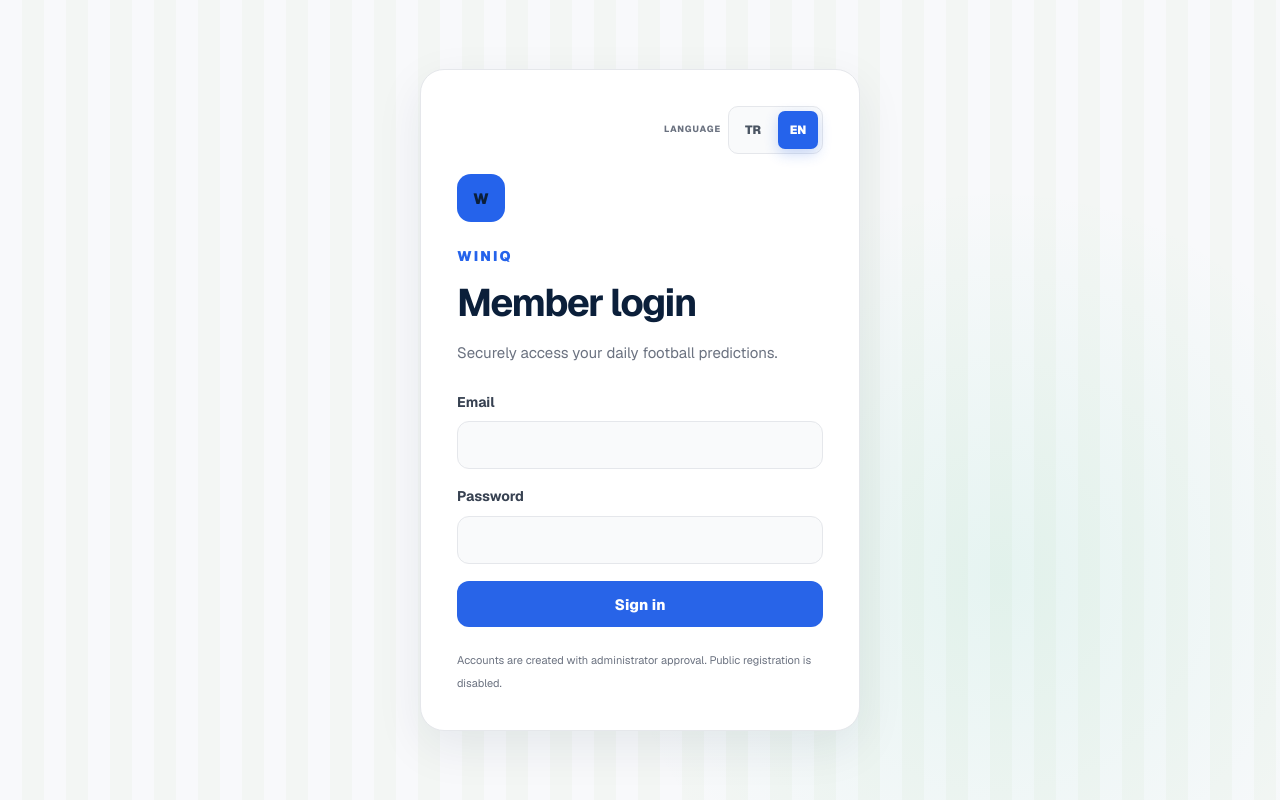
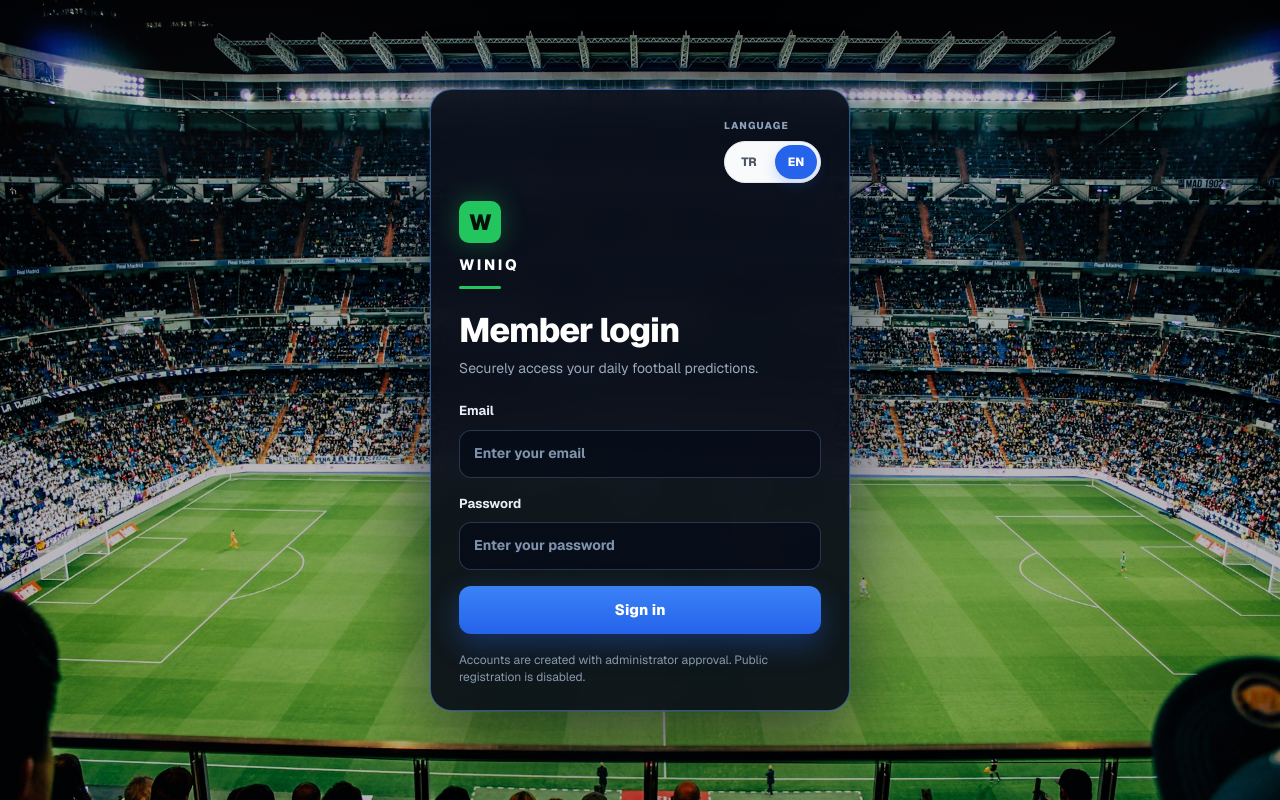
Before and after one commit to WinIQTR/winiq, a Next.js app: page /login in a window 1280 px wide. Built offline with nearby package versions, Linux system fonts and the light colour scheme.

Commit message:
Redesign member login with stadium backdrop.
Centered glass card, lime W mark, blue focus fields, and
English-source form labels for TR/EN switching.

```diff
--- /dev/null
+++ b/src/app/login/login.module.css
@@ -0,0 +1,232 @@
+.shell {
+  position: relative;
+  isolation: isolate;
+  display: grid;
+  min-height: 100vh;
+  place-items: center;
+  overflow: hidden;
+  padding: clamp(20px, 4vw, 40px);
+  color: #f5f8fc;
+  background: #05070d;
+}
+
+.backdrop {
+  position: absolute;
+  inset: 0;
+  z-index: -2;
+  overflow: hidden;
+  background:
+    radial-gradient(ellipse 55% 40% at 18% 12%, rgba(255, 255, 255, 0.22), transparent 55%),
+    radial-gradient(ellipse 50% 38% at 84% 10%, rgba(255, 255, 255, 0.18), transparent 52%),
+    radial-gradient(ellipse 45% 35% at 50% 88%, rgba(34, 197, 94, 0.18), transparent 60%),
+    #05070d;
+}
+
+.backdropImage {
+  position: absolute;
+  inset: 0;
+  object-fit: cover;
+  object-position: center 35%;
+  width: 100%;
+  height: 100%;
+  opacity: 0.72;
+  filter: saturate(1.05) contrast(1.05);
+}
+
+.backdropScrim {
+  position: absolute;
+  inset: 0;
+  z-index: -1;
+  background:
+    linear-gradient(180deg, rgba(5, 8, 14, 0.55) 0%, rgba(5, 8, 14, 0.42) 45%, rgba(5, 8, 14, 0.78) 100%),
+    radial-gradient(ellipse 70% 55% at 50% 45%, transparent 20%, rgba(5, 8, 14, 0.55) 100%);
+}
+
+.card {
+  position: relative;
+  width: min(420px, 100%);
+  border: 1px solid rgba(96, 165, 250, 0.45);
+  border-radius: 22px;
+  padding: 28px 28px 24px;
+  background: linear-gradient(165deg, rgba(10, 16, 28, 0.94), rgba(7, 12, 22, 0.92));
+  box-shadow:
+    0 0 0 1px rgba(59, 130, 246, 0.12),
+    0 28px 80px rgba(0, 0, 0, 0.55),
+    0 0 48px rgba(37, 99, 235, 0.12);
+  backdrop-filter: blur(18px);
+}
+
+.language {
+  display: flex;
+  justify-content: flex-end;
+  margin-bottom: 18px;
+}
+
+.language :global(.language-switcher) {
+  width: auto;
+  margin: 0;
+  gap: 8px;
+  align-items: center;
+}
+
+.language :global(.language-switcher > span) {
+  color: #8fa3bb;
+  font-size: 10px;
+  font-weight: 800;
+  letter-spacing: 0.12em;
+  text-transform: uppercase;
+}
+
+.language :global(.language-switcher-options) {
+  display: inline-flex;
+  min-width: 0;
+  padding: 3px;
+  border: 1px solid rgba(100, 130, 170, 0.35);
+  border-radius: 999px;
+  background: rgba(8, 14, 26, 0.9);
+}
+
+.language :global(.language-option) {
+  min-width: 42px;
+  min-height: 34px;
+  border: 0;
+  border-radius: 999px;
+  background: transparent;
+  color: #9db0c8;
+  font-size: 12px;
+  font-weight: 800;
+}
+
+.language :global(.language-option-active) {
+  background: #2563eb;
+  color: #fff;
+}
+
+.brand {
+  display: grid;
+  gap: 10px;
+  margin-bottom: 22px;
+  justify-items: start;
+}
+
+.mark {
+  display: grid;
+  width: 42px;
+  height: 42px;
+  place-items: center;
+  border-radius: 10px;
+  background: #22c55e;
+  color: #04120a;
+  font-size: 22px;
+  font-weight: 900;
+  letter-spacing: -0.04em;
+  box-shadow: 0 0 24px rgba(34, 197, 94, 0.35);
+}
+
+.brandName {
+  margin: 0;
+  color: #fff;
+  font-size: 15px;
+  font-weight: 800;
+  letter-spacing: 0.18em;
+}
+
+.brandRule {
+  width: 42px;
+  height: 3px;
+  border-radius: 999px;
+  background: #22c55e;
+}
+
+.title {
+  margin: 0 0 8px;
+  color: #fff;
+  font-size: clamp(28px, 4vw, 34px);
+  font-weight: 800;
+  letter-spacing: -0.03em;
+  line-height: 1.15;
+}
+
+.lede {
+  margin: 0 0 22px;
+  color: #9aa8bc;
+  font-size: 14px;
+  line-height: 1.5;
+}
+
+.form {
+  display: grid;
+  gap: 16px;
+  margin: 0 0 18px;
+}
+
+.form label {
+  display: grid;
+  gap: 8px;
+  color: #e8eef8;
+  font-size: 13px;
+  font-weight: 700;
+}
+
+.form input {
+  min-height: 48px;
+  padding: 0 14px;
+  border: 1px solid rgba(100, 130, 170, 0.35);
+  border-radius: 12px;
+  outline: none;
+  background: rgba(8, 14, 26, 0.92);
+  color: #f5f8fc;
+  font-size: 14px;
+  transition: border-color 0.15s ease, box-shadow 0.15s ease;
+}
+
+.form input::placeholder {
+  color: #7f93ad;
+}
+
+.form input:focus {
+  border-color: #3b82f6;
+  box-shadow: 0 0 0 3px rgba(59, 130, 246, 0.22);
+}
+
+.error {
+  margin: 0;
+  color: #ff9b9b;
+  font-size: 13px;
+}
+
+.submit {
+  min-height: 48px;
+  border: 0;
+  border-radius: 12px;
+  background: linear-gradient(180deg, #3b82f6 0%, #2563eb 100%);
+  color: #fff;
+  font-size: 15px;
+  font-weight: 800;
+  cursor: pointer;
+  box-shadow: 0 10px 28px rgba(37, 99, 235, 0.35);
+}
+
+.submit:hover:not(:disabled),
+.submit:focus-visible {
+  background: linear-gradient(180deg, #4b8fff 0%, #2f6fed 100%);
+  outline: none;
+}
+
+.submit:disabled {
+  opacity: 0.65;
+  cursor: wait;
+}
+
+.footnote {
+  display: block;
+  color: #8799ae;
+  font-size: 12px;
+  line-height: 1.45;
+}
+
+@media (max-width: 480px) {
+  .card {
+    padding: 22px 18px 20px;
+  }
+}
--- a/src/app/login/page.tsx
+++ b/src/app/login/page.tsx
@@ -1,21 +1,48 @@
+import Image from "next/image";
+
+import { LanguageSwitcher } from "@/components/language-switcher";
 import { LoginForm } from "@/components/login-form";
-import { LanguageSwitcher } from "@/components/language-switcher";
+
+import styles from "./login.module.css";
 
 export default function LoginPage() {
   return (
-    <main className="login-shell">
-      <section className="login-card">
-        <div className="login-language"><LanguageSwitcher /></div>
-        <div className="login-mark" data-no-translate>
-          W
+    <main className={styles.shell}>
+      <div className={styles.backdrop} aria-hidden>
+        <Image
+          className={styles.backdropImage}
+          src="/brand/login-stadium.jpg"
+          alt=""
+          fill
+          priority
+          sizes="100vw"
+        />
+        <div className={styles.backdropScrim} />
+      </div>
+
+      <section className={styles.card}>
+        <div className={styles.language}>
+          <LanguageSwitcher />
         </div>
-        <p className="member-eyebrow" data-no-translate>
-          WINIQ
-        </p>
-        <h1>Member login</h1>
-        <p>Securely access your daily football predictions.</p>
-        <LoginForm />
-        <small>Accounts are created with administrator approval. Public registration is disabled.</small>
+
+        <div className={styles.brand}>
+          <div className={styles.mark} data-no-translate>
+            W
+          </div>
+          <p className={styles.brandName} data-no-translate>
+            WINIQ
+          </p>
+          <span className={styles.brandRule} aria-hidden />
+        </div>
+
+        <h1 className={styles.title}>Member login</h1>
+        <p className={styles.lede}>Securely access your daily football predictions.</p>
+
+        <LoginForm className={styles.form} submitClassName={styles.submit} errorClassName={styles.error} />
+
+        <small className={styles.footnote}>
+          Accounts are created with administrator approval. Public registration is disabled.
+        </small>
       </section>
     </main>
   );
--- a/src/components/login-form.tsx
+++ b/src/components/login-form.tsx
@@ -2,7 +2,15 @@
 
 import { FormEvent, useState } from "react";
 
-export function LoginForm() {
+export function LoginForm({
+  className = "login-form",
+  submitClassName,
+  errorClassName = "login-error",
+}: {
+  className?: string;
+  submitClassName?: string;
+  errorClassName?: string;
+}) {
   const [message, setMessage] = useState("");
   const [submitting, setSubmitting] = useState(false);
 
@@ -31,23 +39,39 @@ export function LoginForm() {
       return;
     }
 
-    setMessage(result.message ?? "Giriş yapılamadı.");
+    setMessage(result.message ?? "Sign-in failed.");
     setSubmitting(false);
   }
 
   return (
-    <form className="login-form" onSubmit={submit}>
+    <form className={className} onSubmit={submit}>
       <label>
-        E-posta
-        <input name="email" type="email" autoComplete="email" required />
+        Email
+        <input
+          name="email"
+          type="email"
+          autoComplete="email"
+          required
+          placeholder="Enter your email"
+        />
       </label>
       <label>
-        Şifre
-        <input name="password" type="password" autoComplete="current-password" required />
+        Password
+        <input
+          name="password"
+          type="password"
+          autoComplete="current-password"
+          required
+          placeholder="Enter your password"
+        />
       </label>
-      {message ? <p className="login-error" role="alert">{message}</p> : null}
-      <button type="submit" disabled={submitting}>
-        {submitting ? "Kontrol ediliyor…" : "Giriş yap"}
+      {message ? (
+        <p className={errorClassName} role="alert">
+          {message}
+        </p>
+      ) : null}
+      <button className={submitClassName} type="submit" disabled={submitting}>
+        {submitting ? "Signing in…" : "Sign in"}
       </button>
     </form>
   );
--- a/src/i18n/dictionaries.ts
+++ b/src/i18n/dictionaries.ts
@@ -513,8 +513,12 @@ entries.push(
   { en: "Securely access your daily football predictions.", tr: "Günlük futbol tahminlerinize güvenli biçimde ulaşın." },
   { en: "Accounts are created with administrator approval. Public registration is disabled.", tr: "Hesaplar yönetici onayıyla oluşturulur. Açık üyelik kapalıdır." },
   { en: "Password", tr: "Şifre" },
+  { en: "Enter your email", tr: "E-postanızı girin" },
+  { en: "Enter your password", tr: "Şifrenizi girin" },
+  { en: "Sign-in failed.", tr: "Giriş yapılamadı." },
   { en: "Signing in…", tr: "Kontrol ediliyor…" },
   { en: "Sign in", tr: "Giriş yap" },
+  { en: "LANGUAGE", tr: "DİL" },
   { en: "Member Login", tr: "Üye Girişi" },
   { en: "AI FOOTBALL PREDICTIONS", tr: "YAPAY ZEKÂ FUTBOL TAHMİNLERİ" },
   {
```
Also changed, not shown: public/brand/login-stadium.jpg (added).
